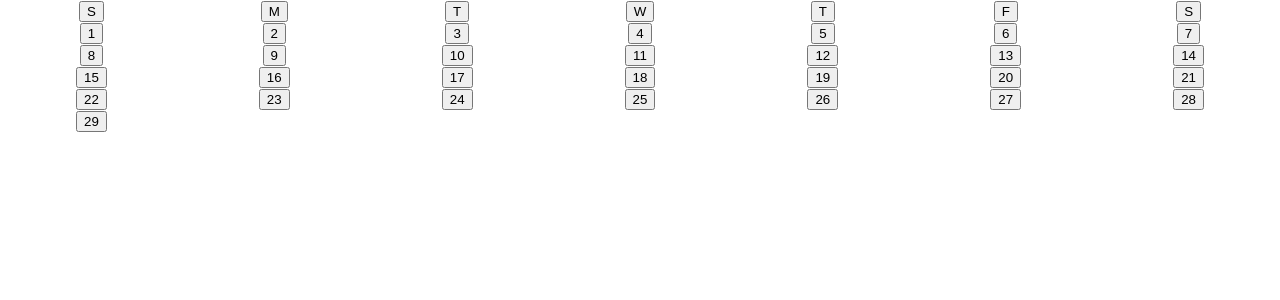
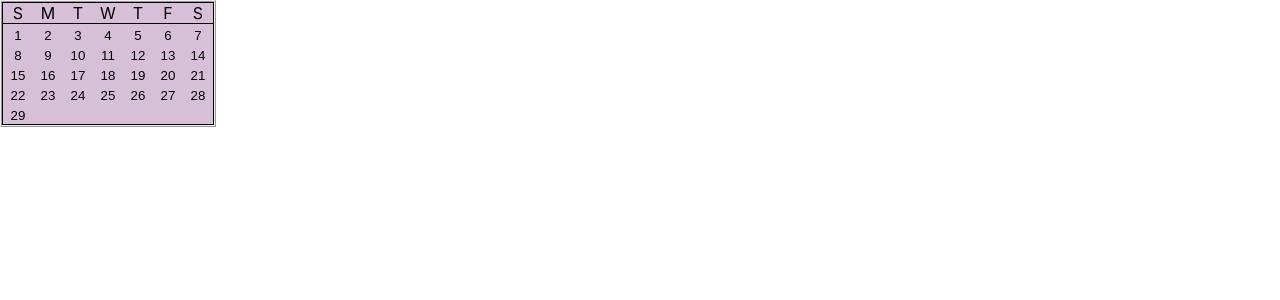
Before and after one commit to NedimRamicevic/booking-app, a React (Create React App) app: page / in a window 1280 px wide. Shown: the top 300 px of the page. Built offline with nearby package versions, Linux system fonts and the light colour scheme.

Commit message:
daypicker

```diff
--- a/src/App.css
+++ b/src/App.css
@@ -2,6 +2,35 @@
   text-align: center;
 }
 .calendar {
+  display: flex;
+  flex-direction: column;
+  width:fit-content;
+  background-color:thistle;
+  border-style:ridge;
+  border-width: 2px;
+}
+.calendarheader{
   display: grid;
-  grid-template-columns: repeat(7 , 1fr);
+  grid-template-columns: repeat(7 , 30px);
+  justify-items: stretch;
+  border-top-style:solid;
+  border-left-style:solid;
+  border-right-style:solid;
+  border-width: 1px;
 }
+.daycontainer{
+  display: grid;
+  grid-template-columns: repeat(7 , 30px);
+  justify-items: stretch;
+  border-style:solid;
+  border-width: 1px;
+}
+p{
+  padding: 0;
+  margin: 0;
+}
+button{
+  background-color: transparent;
+  border: transparent;
+  width:100%;
+}
--- a/src/components/Calendar.js
+++ b/src/components/Calendar.js
@@ -15,16 +15,20 @@ function Calendar() {
     }, [])
     return (
         <div className="calendar">
+            <div className="calendarheader">
             {
                 list.map(x =>
-                    <Day data = {x}></Day>
+                    <p>{x}</p>
                     )
             }
+            </div>
+            <div className="daycontainer">
             {list2 ? (
                 list2.map(x =>
                     <Day data = {x}></Day>
                     )
             ):null}
+            </div>
         </div>
     )
 }
```
